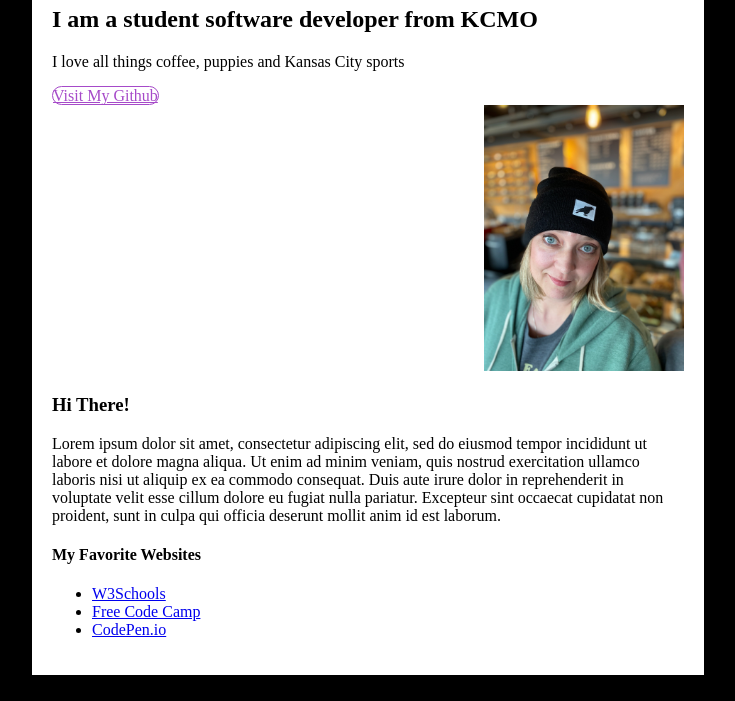
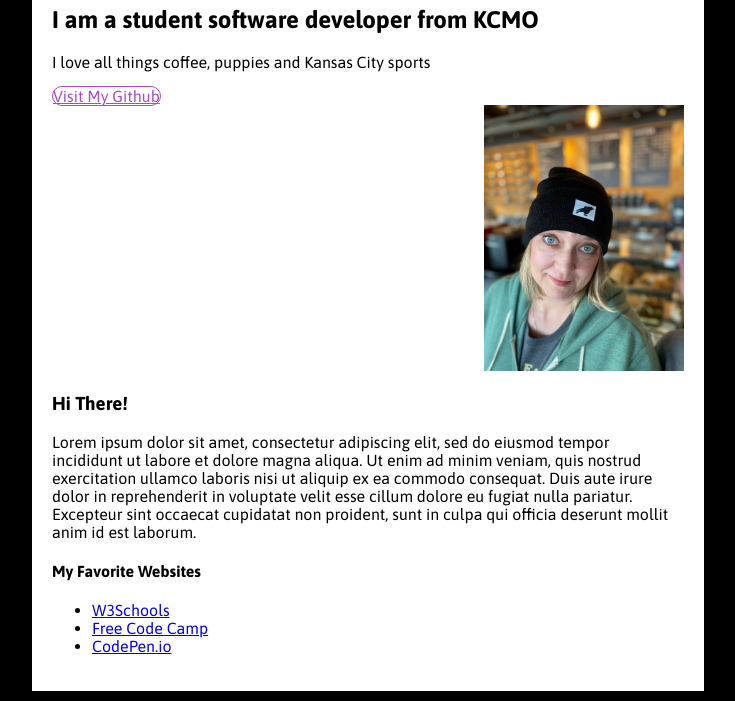
Before and after one commit to anelson0112/about-me, a plain HTML site: page index.html in a window 1280 px wide. Shown: the part 104-805 px from the top of the page, without its empty margins (272-1007 px from the left). Drawn offline with Linux system fonts and the light colour scheme.

Commit message:
Added font

```diff
--- a/index.html
+++ b/index.html
@@ -4,7 +4,7 @@
     <head>
         <meta charset="utf-8">
         <link rel= "stylesheet" href="style.css" >
-
+        <link href="https://fonts.googleapis.com/css2?family=Asap:ital,wght@0,400;0,500;0,600;0,700;1,400;1,500;1,600;1,700&display=swap" rel="stylesheet">
         <title>About Me</title>
     </head>
 
--- a/style.css
+++ b/style.css
@@ -3,6 +3,7 @@
 body {
 
     background-color: black;
+
 
     }
 
@@ -10,7 +11,7 @@ body {
  /* margin, padding and witdth bases on CSS Box Model where box wraps around HTML element*/
     background-color: white;
     color: black;
-    font-family: Asap;
+    font-family: 'Asap', sans-serif;
     margin: 10px auto;
     padding: 20px;
     width: 50%;
```
Also changed, not shown: Asap/Asap-Bold.ttf (added), Asap/Asap-BoldItalic.ttf (added), Asap/Asap-Italic.ttf (added), Asap/Asap-Medium.ttf (added), Asap/Asap-MediumItalic.ttf (added), Asap/Asap-Regular.ttf (added), Asap/Asap-SemiBold.ttf (added), Asap/Asap-SemiBoldItalic.ttf (added), Asap/OFL.txt (added), 1 other file.
